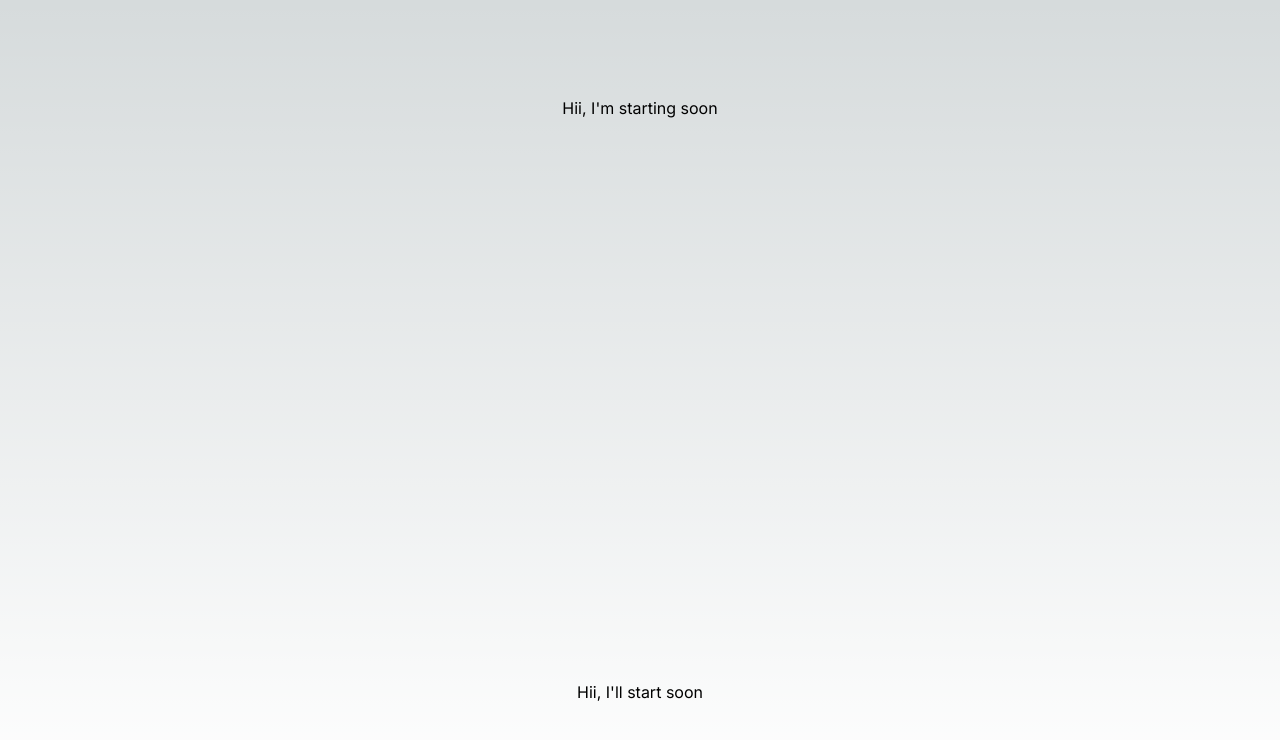
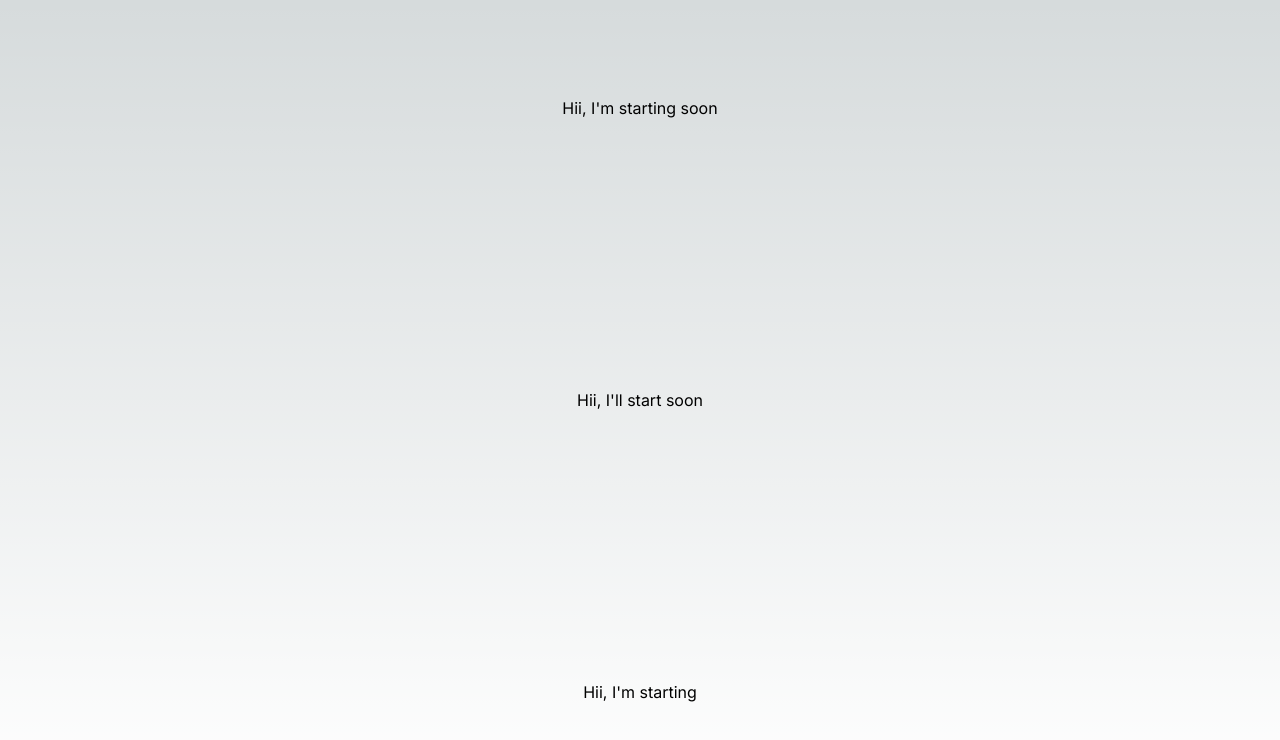
Before and after one commit to amanjaiman1/Portfolio_v3, a Next.js app: page / in a window 1280 px wide. Shown: the top 740 px of the page. Built offline with nearby package versions, Linux system fonts and the light colour scheme.

Commit message:
Update page.tsx

```diff
--- a/app/page.tsx
+++ b/app/page.tsx
@@ -5,6 +5,7 @@ export default function Home() {
     <main className="flex min-h-screen flex-col items-center justify-between p-24">
       <div>Hii, I'm starting soon</div>
       <div>Hii, I'll start soon </div>
+      <div>Hii, I'm starting </div>
     </main>
   )
 }
```
